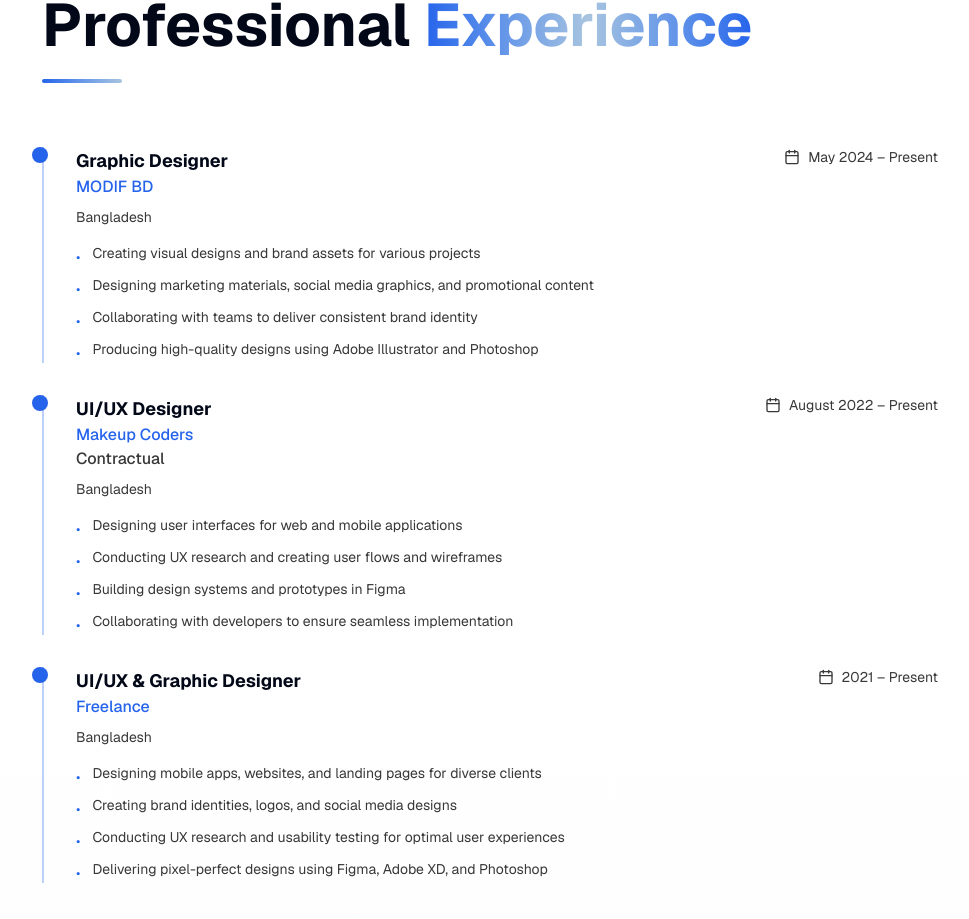
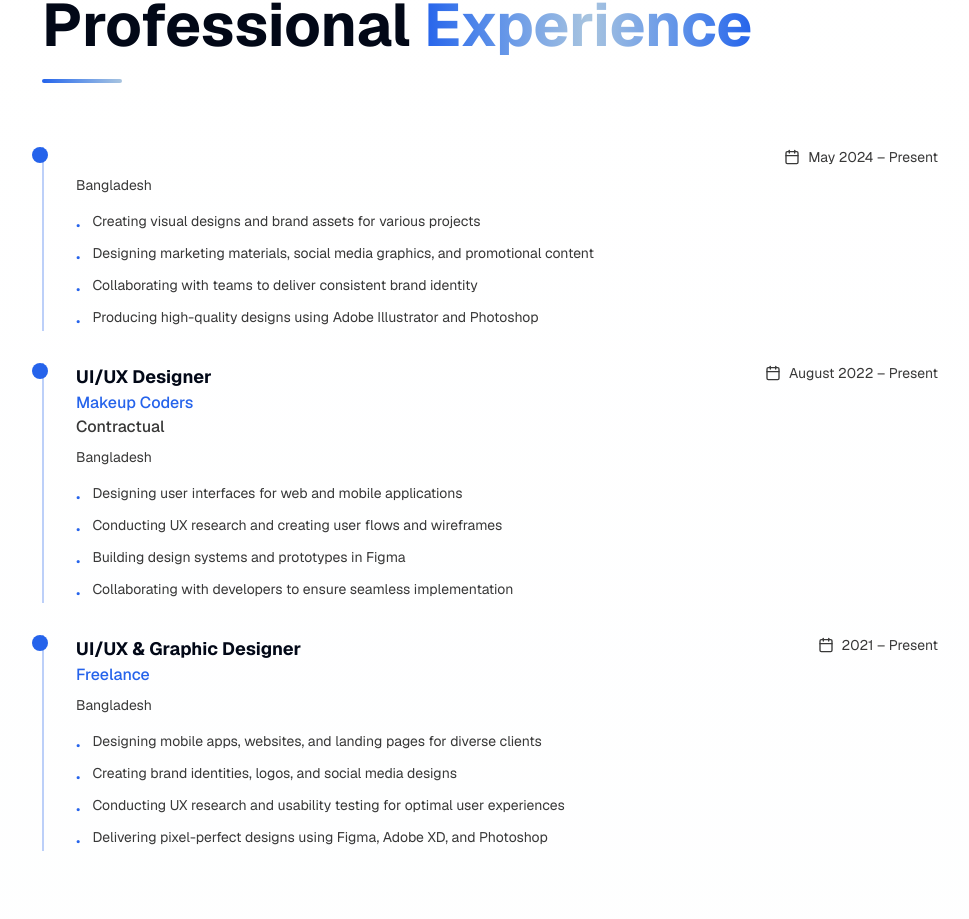
Before and after one commit to MdSaimonHossen/Saimon-Portfolio, a Next.js app: page / in a window 1280 px wide. Shown: the part 6732-7651 px from the top of the page, without its empty margins (150-1119 px from the left). Built offline with nearby package versions, Linux system fonts and the light colour scheme.

Commit message:
Update experience.tsx

```diff
--- a/components/experience.tsx
+++ b/components/experience.tsx
@@ -6,8 +6,6 @@ import { Calendar, GraduationCap } from "lucide-react"
 export default function Experience() {
   const experiences = [
     {
-      title: "Graphic Designer",
-      company: "MODIF BD",
       period: "May 2024 – Present",
       location: "Bangladesh",
       highlights: [
```
